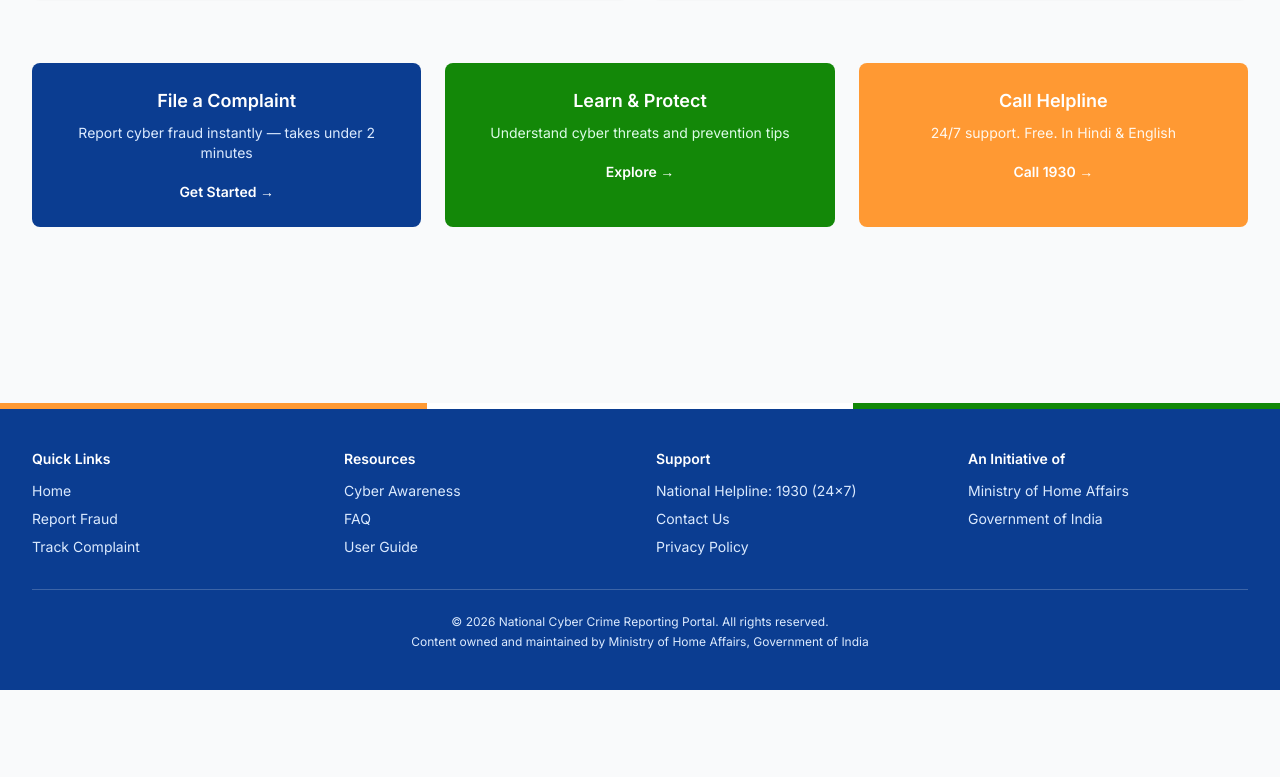
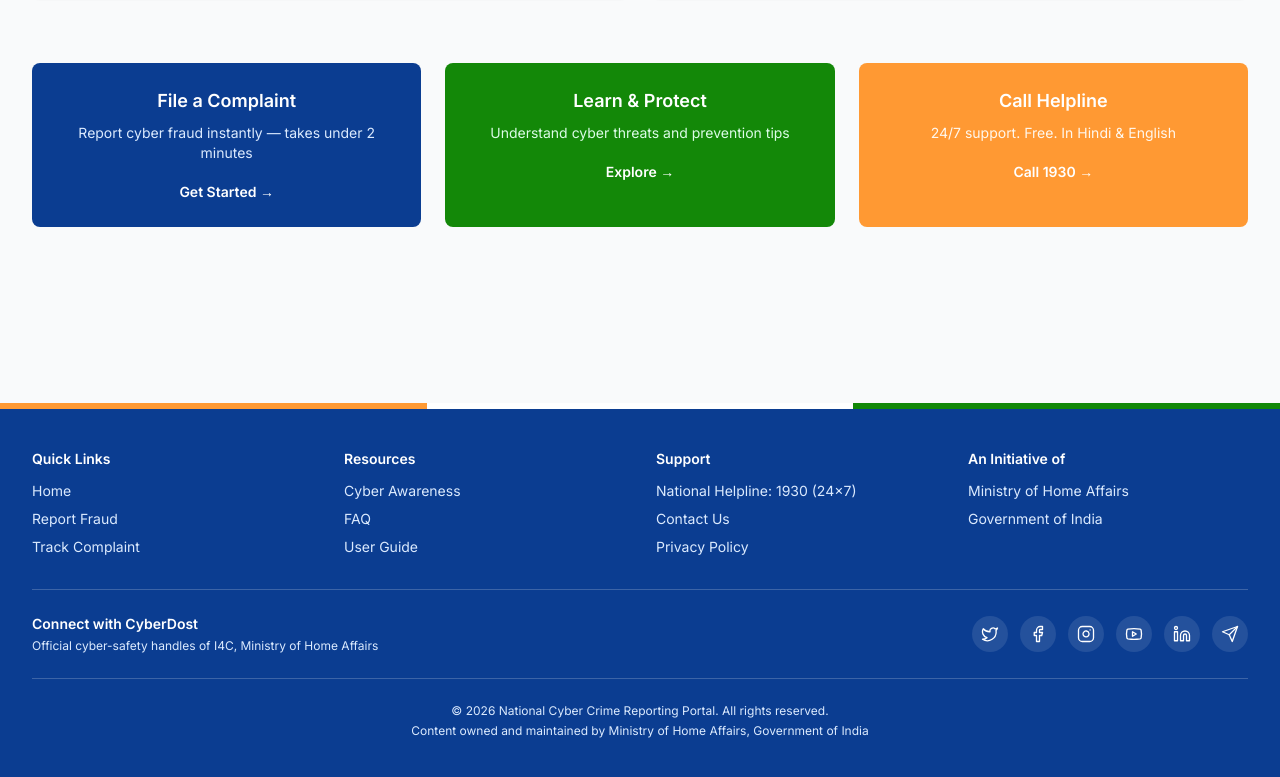
Before and after one commit to manavkoluru/cyber-crime-reporting-portal, a Next.js app: page / in a window 1280 px wide. Shown: the part 2076-2853 px from the top of the page. Before the commit the page ends 2766 px from the top, so only its background shows below. Built offline with nearby package versions, Linux system fonts and the light colour scheme; no server answers.

Commit message:
Add CyberDost social media handles to footer

```diff
--- a/app/components/GovHeader.tsx
+++ b/app/components/GovHeader.tsx
@@ -3,6 +3,18 @@
 import Image from 'next/image'
 import Link from 'next/link'
 import { useState } from 'react'
+import { Facebook, Instagram, Linkedin, Send, Twitter, Youtube } from 'lucide-react'
+
+// Official cyber-safety handles of "CyberDost" (Indian Cybercrime Coordination
+// Centre / I4C, Ministry of Home Affairs) as shown on cybercrime.gov.in.
+const SOCIAL_LINKS = [
+  { label: 'CyberDost on X (Twitter)', href: 'https://x.com/Cyberdost', Icon: Twitter },
+  { label: 'CyberDost on Facebook', href: 'https://facebook.com/CyberDostI4C', Icon: Facebook },
+  { label: 'CyberDost on Instagram', href: 'https://instagram.com/cyberdosti4c', Icon: Instagram },
+  { label: 'CyberDost on YouTube', href: 'https://youtube.com/@cyberdosti4c', Icon: Youtube },
+  { label: 'CyberDost on LinkedIn', href: 'https://linkedin.com/company/cyberdosti4c', Icon: Linkedin },
+  { label: 'CyberDost on Telegram', href: 'https://t.me/cyberdosti4c', Icon: Send },
+] as const
 
 function EmblemFallback() {
   return (
@@ -144,6 +156,29 @@ export function GovFooter() {
             </ul>
           </div>
         </div>
+        <div className="border-t border-white/20 pt-6 mb-6 flex flex-col sm:flex-row items-center justify-between gap-4">
+          <div className="text-center sm:text-left">
+            <h4 className="font-semibold text-white text-sm">Connect with CyberDost</h4>
+            <p className="text-blue-100 text-xs mt-1">
+              Official cyber-safety handles of I4C, Ministry of Home Affairs
+            </p>
+          </div>
+          <div className="flex items-center gap-3">
+            {SOCIAL_LINKS.map(({ label, href, Icon }) => (
+              <a
+                key={label}
+                href={href}
+                target="_blank"
+                rel="noopener noreferrer"
+                aria-label={label}
+                title={label}
+                className="w-9 h-9 rounded-full bg-white/10 hover:bg-white/25 flex items-center justify-center transition-colors"
+              >
+                <Icon size={18} strokeWidth={1.75} />
+              </a>
+            ))}
+          </div>
+        </div>
         <div className="border-t border-white/20 pt-6 text-center text-blue-100 text-xs">
           <p>&copy; 2026 National Cyber Crime Reporting Portal. All rights reserved.</p>
           <p className="mt-1">Content owned and maintained by Ministry of Home Affairs, Government of India</p>
```
